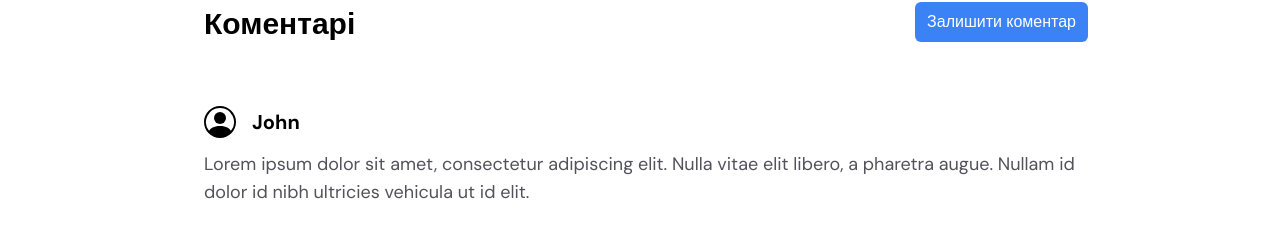
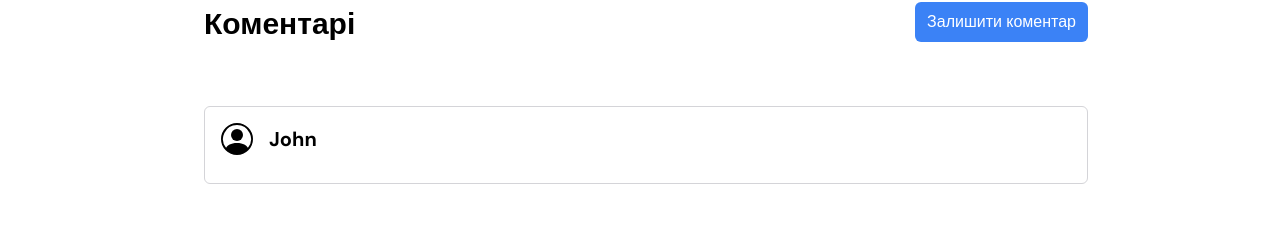
Before and after one commit to KyryloBulyk/ProfSearch, a React (Vite) app in the folder client/: page /teachers/1 in a window 1280 px wide. Shown: the part 711-948 px from the top of the page. Built offline with nearby package versions, Linux system fonts and the light colour scheme; no server answers.

Commit message:
fixed some isses with server

```diff
--- a/client/src/App.tsx
+++ b/client/src/App.tsx
@@ -8,7 +8,7 @@ const App = () => {
 		<Routes>
 			<Route path='/' element={<Layout />}>
 				<Route index element={<SearchPage />} />
-				<Route path='teachers/:teacherid' element={<TeacherPage />} />
+				<Route path='teachers/:id' element={<TeacherPage />} />
 			</Route>
 		</Routes>
 	);
--- a/client/src/components/Comment.tsx
+++ b/client/src/components/Comment.tsx
@@ -7,7 +7,7 @@ interface CommentProps {
 
 const Comment = ({ author, content }: CommentProps) => {
 	return (
-		<div>
+		<div className='border border-zinc-300 rounded-md p-4'>
 			<div className='flex items-center gap-4'>
 				<BsPersonCircle size='2rem' />
 				<p className='font-bold text-xl'>{author}</p>
--- a/client/src/components/TeacherTable.tsx
+++ b/client/src/components/TeacherTable.tsx
@@ -52,14 +52,18 @@ const TeacherTable = ({ teacher }: TeacherTableProps) => {
 				</tr>
 				<tr>
 					<th className='pt-5 align-top'>{t('teacherPage.subjects')}:</th>
+					{teacher.subjects ? (
 						<td className='pl-5 pt-5'>
 							{teacher.subjects.map((subject, index) => (
 								<span key={index}>
 									{subject}
-								{index !== teacher.subjects.length - 1 ? ',' : '.'}{' '}
+									{teacher.subjects && index !== teacher.subjects.length - 1 ? ',' : '.'}{' '}
 								</span>
 							))}
 						</td>
+					) : (
+						''
+					)}
 				</tr>
 				<tr>
 					<th className='pt-5 align-top'>{t('teacherPage.about')}:</th>
--- a/client/src/pages/TeacherPage.tsx
+++ b/client/src/pages/TeacherPage.tsx
@@ -64,10 +64,15 @@ const TeacherPage = () => {
 						onAddComment={addComment}
 						isActive={isCommentFormVisible}
 					/>
-					<div className={isCommentFormVisible ? 'pt-72' : 'pt-8'}>
-						{teacher.comments.map((comment, index) => (
-							<Comment key={index} content={comment.content} author={comment.author} />
-						))}
+					<div className={isCommentFormVisible ? 'pt-72 flex flex-col gap-8' : 'pt-8 flex flex-col gap-8'}>
+						{teacher.comments &&
+							teacher.comments.map((comment) => (
+								<Comment
+									key={comment.commentId}
+									content={comment.commentText}
+									author={comment.author}
+								/>
+							))}
 					</div>
 				</div>
 			</div>
--- a/client/src/types.ts
+++ b/client/src/types.ts
@@ -12,8 +12,8 @@ export interface Teacher {
 	instagramUrl: string | null;
 	description: string | null;
 	title: string | null;
-	subjects: string[];
-	comments: Comment[];
+	subjects: string[] | null;
+	comments: Comment[] | null;
 }
 
 export interface SerializedError {
@@ -29,6 +29,8 @@ export interface SortOption {
 }
 
 export interface Comment {
-	author: string;
-	content: string;
+	author: string | null;
+	commentText: string;
+	date: string;
+	commentId: 5;
 }
```
Lines whose indentation alone changed are shown as unchanged.
